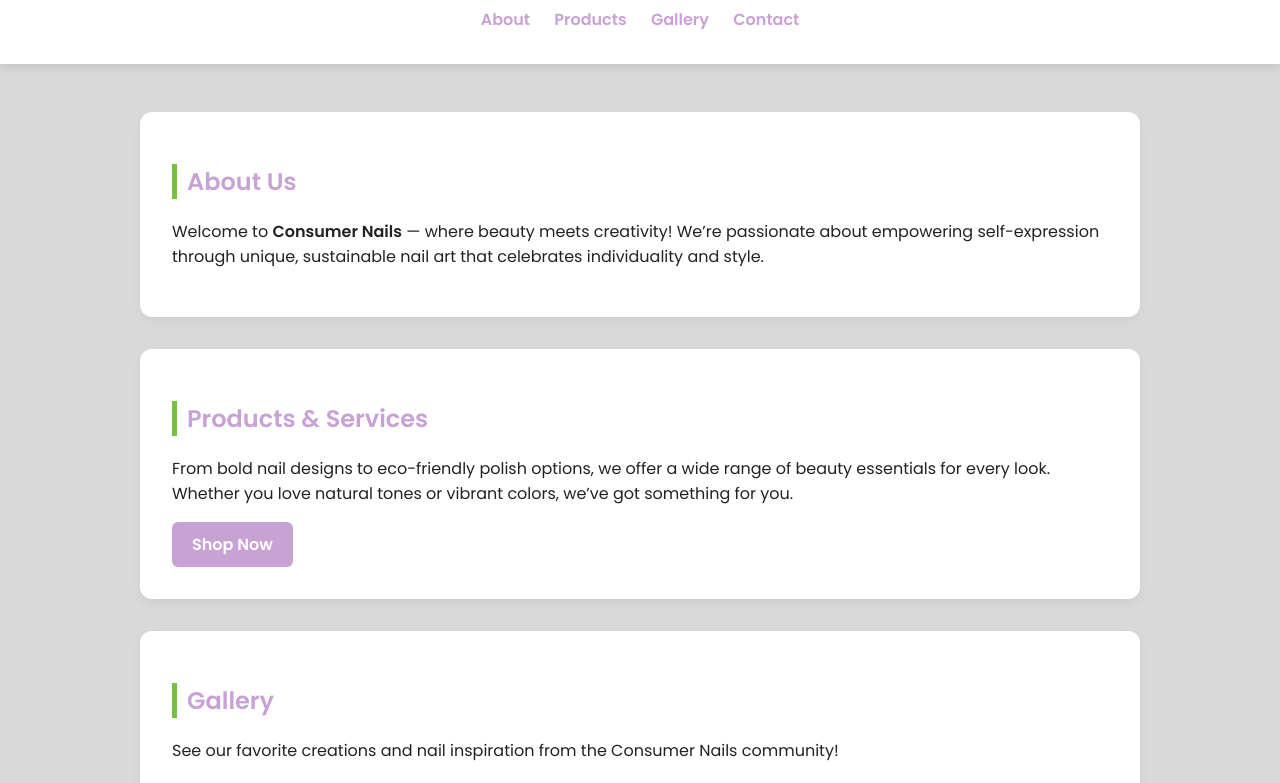
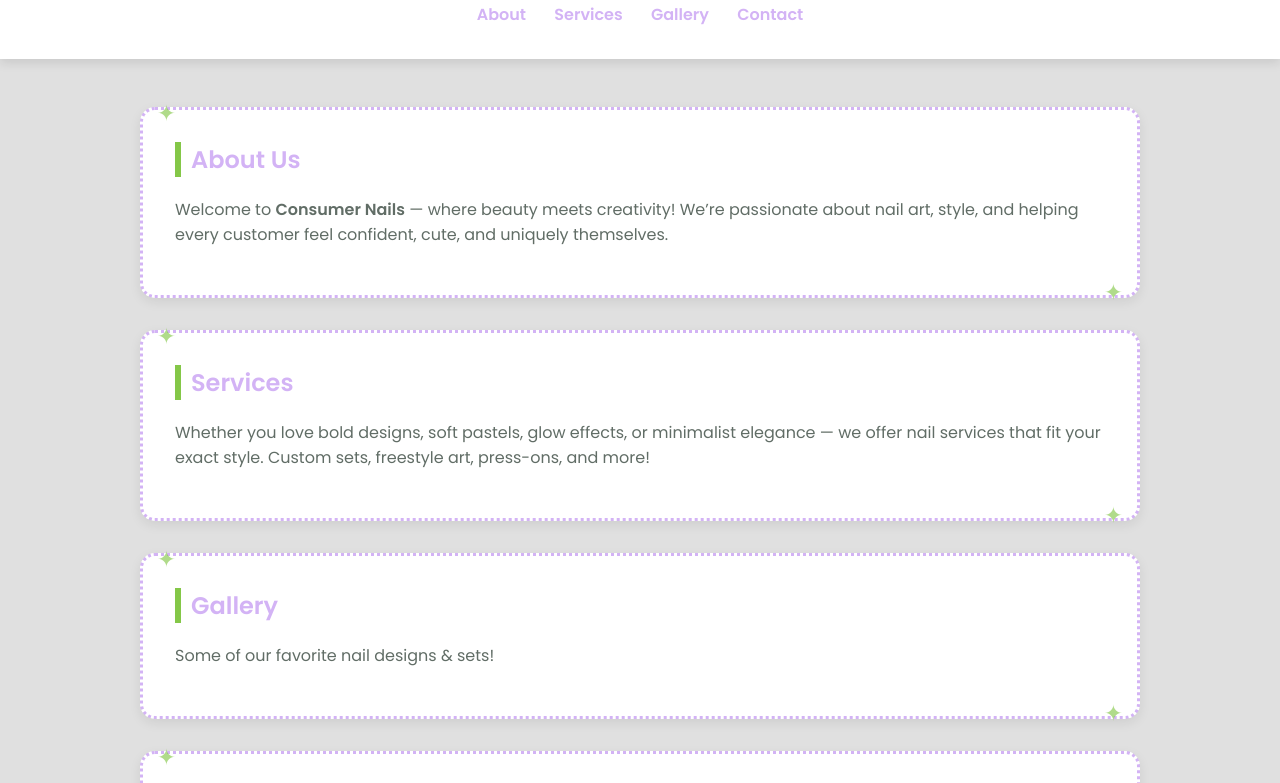
Before and after one commit to consumernailsofficial-art/consumer-nails, a plain HTML site: page Index.html in a window 1280 px wide. Shown: the part 135-918 px from the top of the page. Drawn offline with Linux system fonts and the light colour scheme.

Commit message:
Refactor styles and update content in Index.html
Updated styles and content for improved aesthetics and clarity.

```diff
--- a/Index.html
+++ b/Index.html
@@ -5,62 +5,71 @@
     <meta name="viewport" content="width=device-width, initial-scale=1.0" />
     <title>Consumer Nails</title>
 
-    <!-- Google Fonts -->
+    <!-- Google Font -->
     <link href="https://fonts.googleapis.com/css2?family=Poppins:wght@400;600&display=swap" rel="stylesheet">
 
-    <!-- CSS Styles -->
     <style>
+        /* ------------------------------
+           BRAND COLORS (exact from logo)
+        ------------------------------ */
         :root {
-            --grey-bg: #d9d9d9; /* matches logo background */
-            --blue: #48A9E6;
-            --green: #78C043;
-            --lavender: #C8A2D5;
-            --beige: #F5D7B4;
-            --text-dark: #222;
+            --grey-bg: #E0E0E0;
+            --blue: #4EACE0;
+            --green: #84C748;
+            --lavender: #D3B3F5;
+            --beige: #F7DAB1;
+            --dark: #616D66;
         }
 
+        /* ------------------------------
+           GLOBAL STYLES
+        ------------------------------ */
         body {
             margin: 0;
-            font-family: 'Poppins', sans-serif;
+            font-family: "Poppins", sans-serif;
             background-color: var(--grey-bg);
-            color: var(--text-dark);
+            color: var(--dark);
+            scroll-behavior: smooth;
         }
 
         header {
             text-align: center;
             padding: 2rem 1rem;
-            background-color: white;
+            background: white;
             box-shadow: 0 4px 10px rgba(0,0,0,0.1);
+            position: sticky;
+            top: 0;
+            z-index: 50;
         }
 
         header img {
-            width: 160px;
+            width: 170px;
             height: auto;
+            margin-bottom: 0.5rem;
         }
 
         h1 {
-            margin-top: 1rem;
+            margin: 0.5rem 0 1rem;
             font-weight: 600;
             color: var(--blue);
             letter-spacing: 1px;
-        }
-
-        nav {
-            margin-top: 1rem;
         }
 
         nav a {
             text-decoration: none;
             color: var(--lavender);
             font-weight: 600;
-            margin: 0 10px;
-            transition: color 0.3s;
+            margin: 0 12px;
+            transition: 0.3s;
+        }
+        nav a:hover {
+            color: var(--green);
+            text-shadow: 0 0 10px var(--lavender);
         }
 
-        nav a:hover {
-            color: var(--green);
-        }
-
+        /* ------------------------------
+           MAIN CONTENT + SECTIONS
+        ------------------------------ */
         main {
             max-width: 1000px;
             margin: 3rem auto;
@@ -69,92 +78,154 @@
 
         section {
             background: white;
-            border-radius: 12px;
-            box-shadow: 0 4px 10px rgba(0,0,0,0.05);
+            border-radius: 15px;
             padding: 2rem;
             margin-bottom: 2rem;
+            box-shadow: 0 4px 12px rgba(0,0,0,0.08);
+
+            /* Fade-in animation */
+            opacity: 0;
+            animation: fadeIn 0.9s ease forwards;
+        }
+
+        /* Delay each section slightly */
+        section:nth-child(1) { animation-delay: 0s; }
+        section:nth-child(2) { animation-delay: 0.15s; }
+        section:nth-child(3) { animation-delay: 0.3s; }
+        section:nth-child(4) { animation-delay: 0.45s; }
+
+        /* Cute dotted border with sparkles (Option C) */
+        section {
+            border: 3px dotted var(--lavender);
+            position: relative;
+        }
+
+        /* Sparkles */
+        section::before,
+        section::after {
+            content: "✦";
+            position: absolute;
+            color: var(--green);
+            font-size: 20px;
+            animation: sparkle 1.8s infinite ease-in-out;
+        }
+        section::before { top: -12px; left: 15px; }
+        section::after { bottom: -12px; right: 15px; }
+
+        @keyframes sparkle {
+            0% { opacity: 0.4; transform: scale(1); }
+            50% { opacity: 1; transform: scale(1.3); }
+            100% { opacity: 0.4; transform: scale(1); }
+        }
+
+        @keyframes fadeIn {
+            to { opacity: 1; }
         }
 
         section h2 {
             color: var(--lavender);
-            border-left: 5px solid var(--green);
+            font-weight: 600;
+            margin-top: 0;
+            border-left: 6px solid var(--green);
             padding-left: 10px;
-            font-weight: 600;
         }
 
-        .btn {
-            display: inline-block;
-            background-color: var(--lavender);
-            color: white;
-            text-decoration: none;
-            padding: 10px 20px;
-            border-radius: 6px;
-            font-weight: 600;
+        /* ------------------------------
+           GALLERY
+        ------------------------------ */
+        .gallery {
+            display: grid;
+            grid-template-columns: repeat(auto-fit, minmax(230px, 1fr));
+            gap: 1.2rem;
+            margin-top: 1rem;
+        }
+
+        .gallery img {
+            width: 100%;
+            border-radius: 12px;
+            border: 4px solid var(--lavender);
             transition: 0.3s;
         }
 
-        .btn:hover {
-            background-color: var(--blue);
+        .gallery img:hover {
+            transform: scale(1.05);
+            box-shadow: 0 0 15px var(--blue);
         }
 
+        /* ------------------------------
+           FOOTER
+        ------------------------------ */
         footer {
             text-align: center;
             padding: 1.5rem;
+            color: var(--dark);
             font-size: 0.9rem;
-            color: #555;
+            margin-top: 3rem;
         }
 
         footer a {
             color: var(--blue);
             text-decoration: none;
+            font-weight: 600;
         }
-
         footer a:hover {
             color: var(--lavender);
         }
     </style>
 </head>
+
 <body>
+
     <header>
         <img src="your-logo.png" alt="Consumer Nails Logo" />
         <h1>Consumer Nails</h1>
         <nav>
             <a href="#about">About</a>
-            <a href="#products">Products</a>
+            <a href="#services">Services</a>
             <a href="#gallery">Gallery</a>
             <a href="#contact">Contact</a>
         </nav>
     </header>
 
     <main>
+
+        <!-- ABOUT -->
         <section id="about">
             <h2>About Us</h2>
-            <p>Welcome to <strong>Consumer Nails</strong> — where beauty meets creativity! We’re passionate about empowering self-expression through unique, sustainable nail art that celebrates individuality and style.</p>
+            <p>Welcome to <strong>Consumer Nails</strong> — where beauty meets creativity! We’re passionate about nail art, style, and helping every customer feel confident, cute, and uniquely themselves.</p>
         </section>
 
-        <section id="products">
-            <h2>Products & Services</h2>
-            <p>From bold nail designs to eco-friendly polish options, we offer a wide range of beauty essentials for every look. Whether you love natural tones or vibrant colors, we’ve got something for you.</p>
-            <a href="#" class="btn">Shop Now</a>
+        <!-- SERVICES -->
+        <section id="services">
+            <h2>Services</h2>
+            <p>Whether you love bold designs, soft pastels, glow effects, or minimalist elegance — we offer nail services that fit your exact style. Custom sets, freestyle art, press-ons, and more!</p>
         </section>
 
+        <!-- GALLERY -->
         <section id="gallery">
             <h2>Gallery</h2>
-            <p>See our favorite creations and nail inspiration from the Consumer Nails community!</p>
-            <!-- You can add images like this -->
-            <!-- <img src="images/nail1.jpg" alt="Nail art" class="gallery-img" /> -->
+            <p>Some of our favorite nail designs & sets!</p>
+
+            <div class="gallery">
+                <!-- Add your images like this -->
+                <!-- <img src="images/nail1.jpg" alt="Nail art"> -->
+                <!-- <img src="images/nail2.jpg" alt="Nail art"> -->
+            </div>
         </section>
 
+        <!-- CONTACT -->
         <section id="contact">
             <h2>Contact</h2>
-            <p>Have questions or want to collaborate? Reach out to us!</p>
+            <p>Have questions or want to book? Reach out anytime!</p>
             <p>Email: <a href="mailto:consumernails@example.com">consumernails@example.com</a></p>
-            <p>Follow us on <a href="#">Instagram</a> for updates and inspiration.</p>
+            <p>Follow us on <a href="#">Instagram</a> for daily inspiration 💅✨</p>
         </section>
+
     </main>
 
     <footer>
-        © 2025 Consumer Nails | Made with 💅 and care
+        © 2025 Consumer Nails | Made with 💅 and creativity
     </footer>
+
 </body>
 </html>
```
